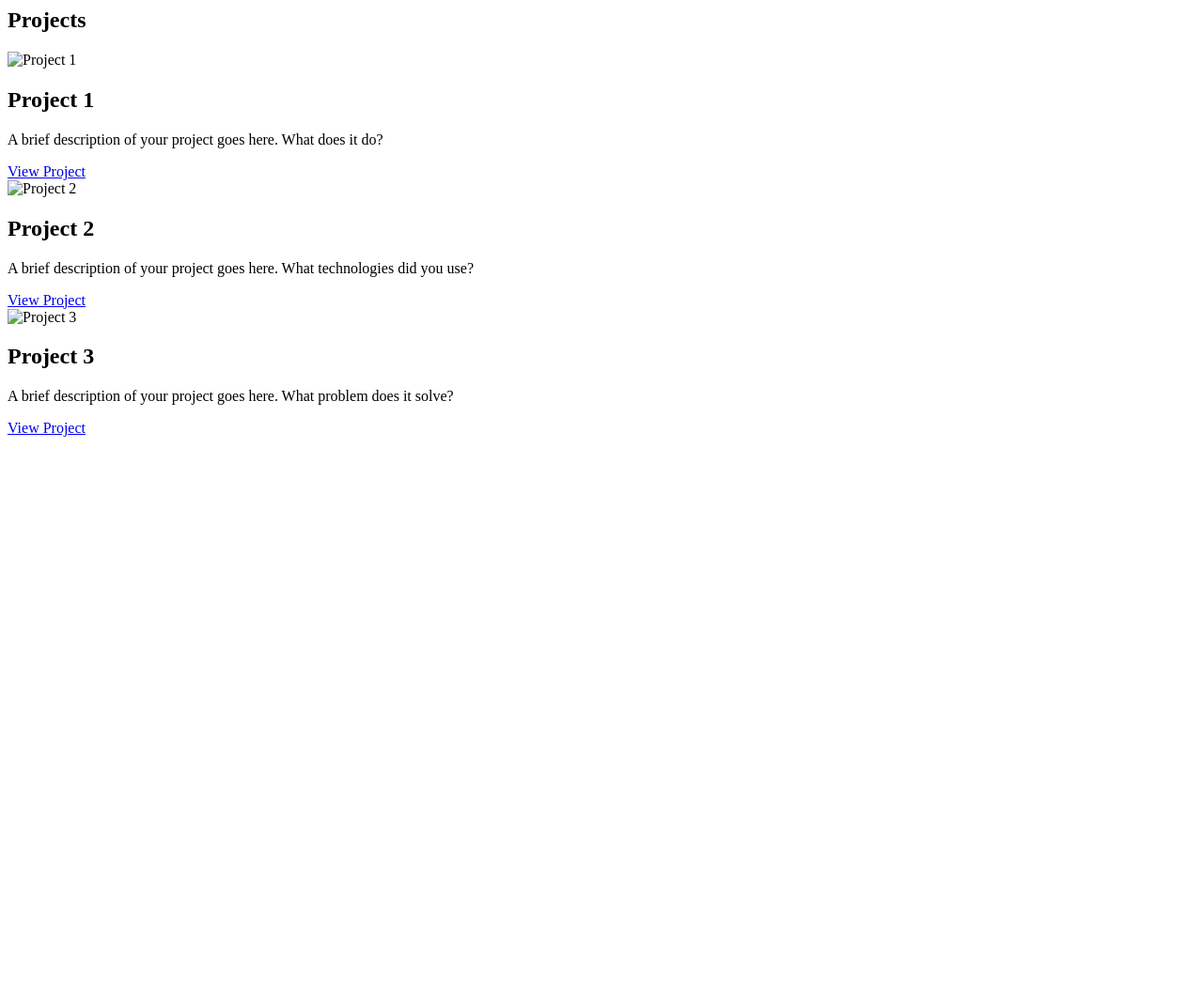
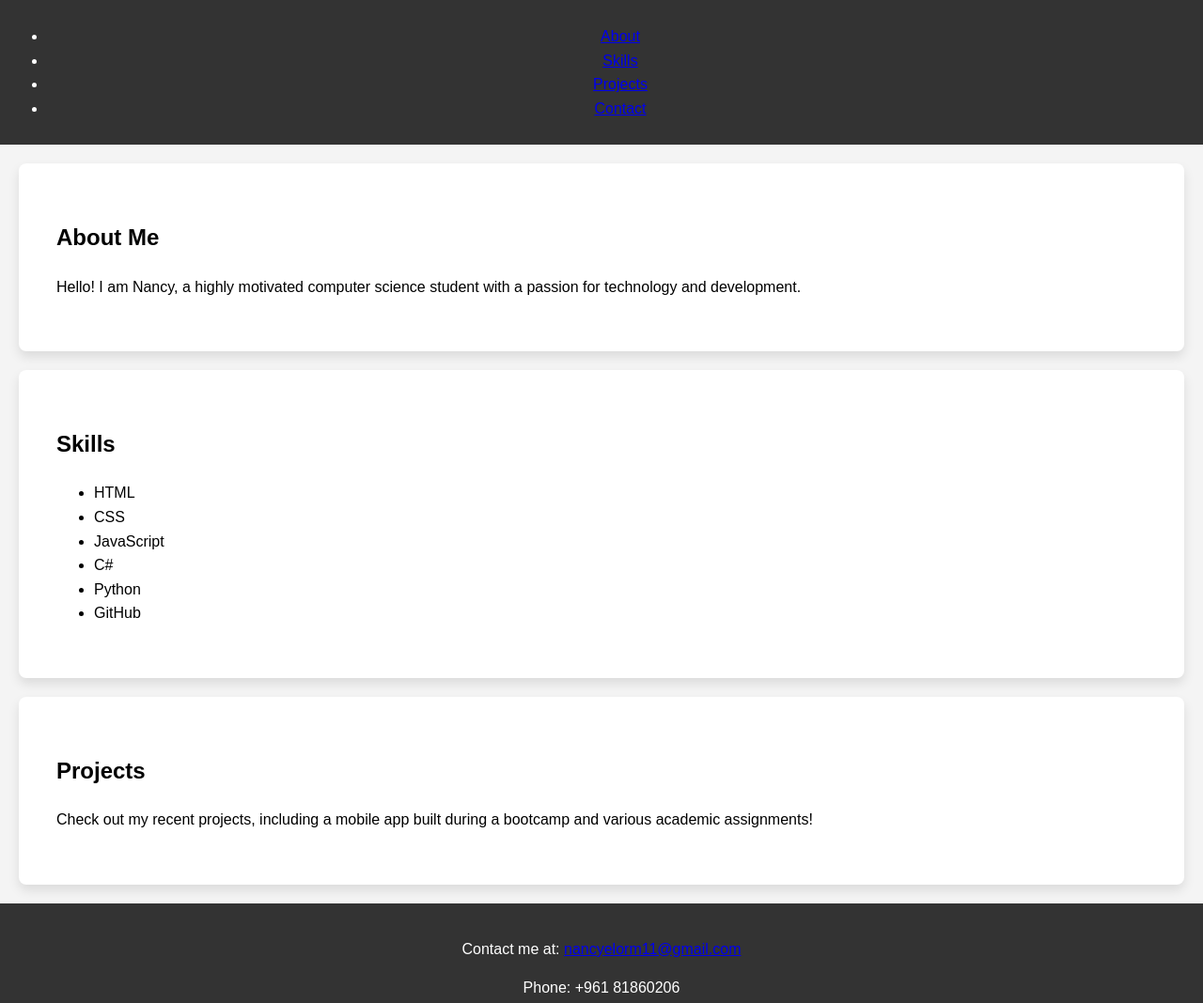
Before and after one commit to 22nancy-pixel/my-portfolio, a plain HTML site: page index.html in a window 1280 px wide. Shown: the top 1068 px of the page at 94% size. Before the commit the page ends 800 px from the top, so only its background shows below. Drawn offline with Linux system fonts and the light colour scheme.

Commit message:
Update index.html

```diff
--- a/index.html
+++ b/index.html
@@ -1,29 +1,48 @@
-<section id="projects">
-    <h1>Projects</h1>
-    <div class="project-cards">
-        <div class="project-card">
-            <img src="path/to/project1-image.jpg" alt="Project 1">
-            <div class="project-info">
-                <h2>Project 1</h2>
-                <p>A brief description of your project goes here. What does it do?</p>
-                <a href="https://link-to-project1.com" target="_blank">View Project</a>
-            </div>
-        </div>
-        <div class="project-card">
-            <img src="path/to/project2-image.jpg" alt="Project 2">
-            <div class="project-info">
-                <h2>Project 2</h2>
-                <p>A brief description of your project goes here. What technologies did you use?</p>
-                <a href="https://link-to-project2.com" target="_blank">View Project</a>
-            </div>
-        </div>
-        <div class="project-card">
-            <img src="path/to/project3-image.jpg" alt="Project 3">
-            <div class="project-info">
-                <h2>Project 3</h2>
-                <p>A brief description of your project goes here. What problem does it solve?</p>
-                <a href="https://link-to-project3.com" target="_blank">View Project</a>
-            </div>
-        </div>
-    </div>
-</section>
+<!DOCTYPE html>
+<html lang="en">
+<head>
+    <meta charset="UTF-8">
+    <meta name="viewport" content="width=device-width, initial-scale=1.0">
+    <title>My Portfolio</title>
+    <link rel="stylesheet" href="css/styles.css">
+</head>
+<body>
+    <header>
+        <nav>
+            <ul>
+                <li><a href="#about">About</a></li>
+                <li><a href="#skills">Skills</a></li>
+                <li><a href="#projects">Projects</a></li>
+                <li><a href="#contact">Contact</a></li>
+            </ul>
+        </nav>
+    </header>
+    <main>
+        <section id="about">
+            <h1>About Me</h1>
+            <p>Hello! I am Nancy, a highly motivated computer science student with a passion for technology and development.</p>
+        </section>
+        <section id="skills">
+            <h1>Skills</h1>
+            <ul>
+                <li>HTML</li>
+                <li>CSS</li>
+                <li>JavaScript</li>
+                <li>C#</li>
+                <li>Python</li>
+                <li>GitHub</li>
+            </ul>
+        </section>
+        <section id="projects">
+            <h1>Projects</h1>
+            <p>Check out my recent projects, including a mobile app built during a bootcamp and various academic assignments!</p>
+        </section>
+    </main>
+    <footer id="contact">
+        <p>Contact me at: <a href="mailto:nancyelorm11@gmail.com">nancyelorm11@gmail.com</a></p>
+        <p>Phone: +961 81860206</p>
+        <p><a href="https://www.linkedin.com/in/nancy-el-orm-528a20226" target="_blank">LinkedIn Profile</a></p>
+    </footer>
+    <script src="js/script.js"></script>  <!-- Link to the script file -->
+</body>
+</html>
```
